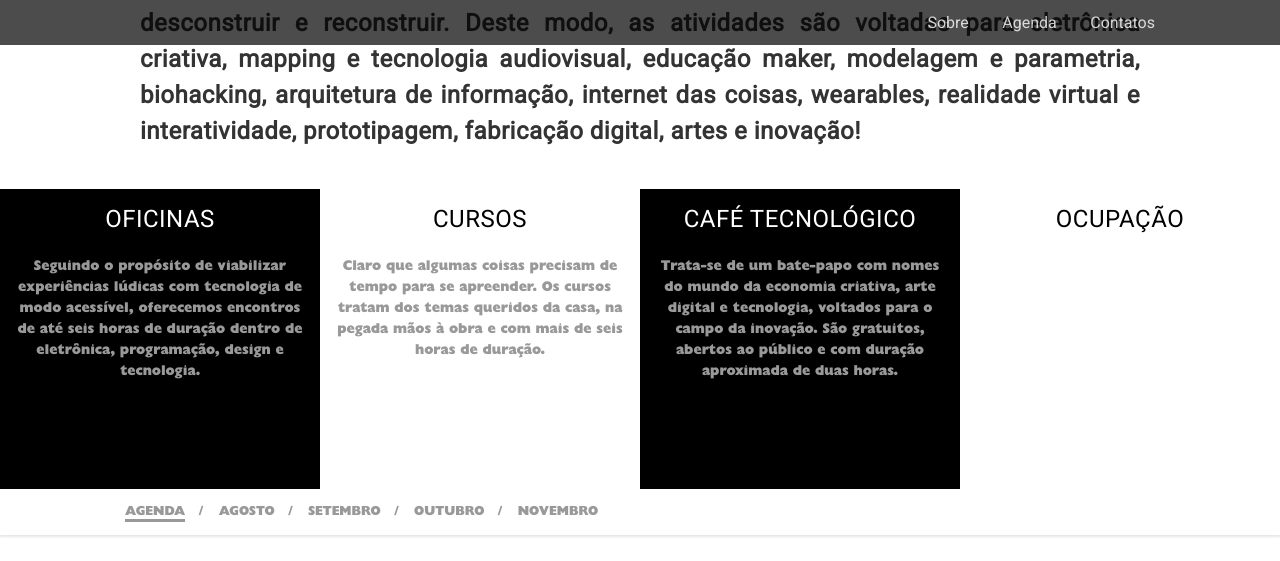
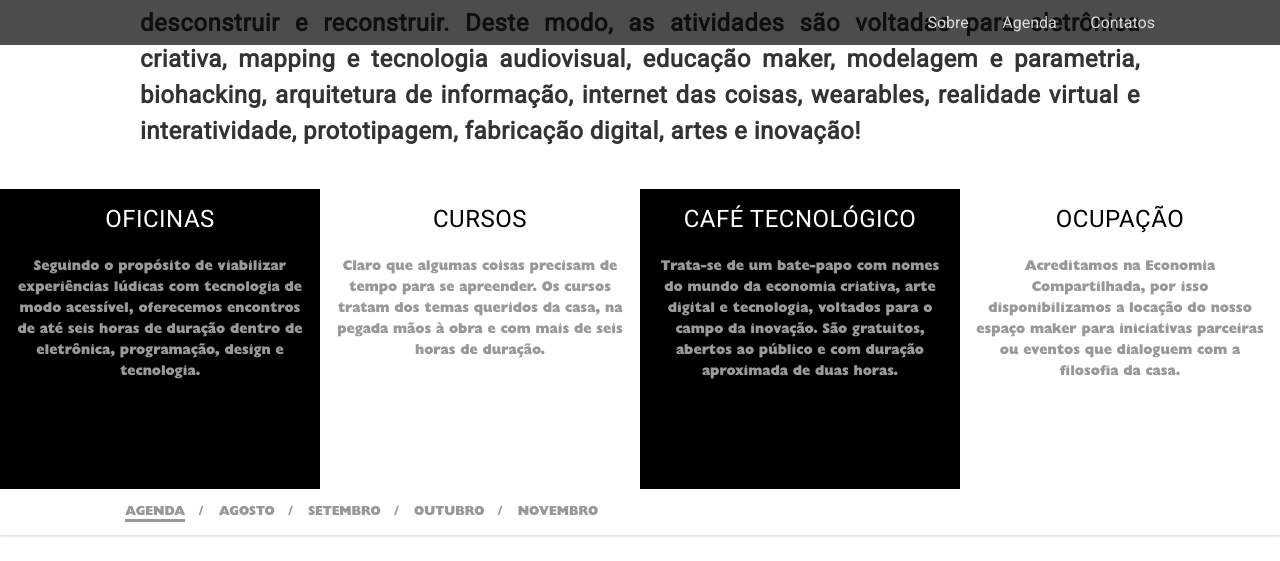
Before and after one commit to susan-lilo/Lilo.Site, a Jekyll site: the page built from _pages/index.md, in a window 1280 px wide and 900 px high, scrolled down 1371 px, cut to the strip 0-561 px from the top of the window. Built offline with Jekyll 4.4.1, drawn with Linux system fonts in a browser that asks for light colours.

Commit message:
mobile fix

```diff
--- a/_layouts/home.html
+++ b/_layouts/home.html
@@ -79,17 +79,17 @@
         </div>
 
         <div id="Sobre">
-            <div class="col-md-12 col-sm-12 center-vertical-position" style="height: 60em; background: black">
-                <div class="text-center" style="padding-bottom: 1.5em; font-size: 6em; font-family: Gill; color: white">
+            <div class="col-md-12 col-sm-12 center-vertical-position" style="min-height: 60em; background: black">
+                <div class="text-center" style="padding-bottom: 1.5em; font-size: 6vw; font-family: Gill; color: white">
                     <p>FÁBRICA DE</p>
                     <br>
-                    <p style="padding-top: .3em; transform: scale(1.5,2);">TECNOLOGIA</p>
+                    <p style="padding-top: 2vw; transform: scale(1.5,2);">TECNOLOGIA</p>
                     <br>
-                    <p style="padding-top: .7em; transform: scale(2.5,3);">CRIATIVA</p>
+                    <p style="padding-top: 4vw; transform: scale(2.5,3);">CRIATIVA</p>
                 </div>
             </div>
 
-            <div class="col-md-12 col-sm-12 center-vertical-position text-justify" style="height: 30em">
+            <div class="col-md-12 col-sm-12 center-vertical-position text-justify" style="min-height: 30em">
                 <h2 style="width: 80%; font-weight: bold">O Lilo.Zone é um ateliê compartilhado de uso criativo de tecnologia. Aqui é uma zona criativa de intersecções
                     entre tecnologia, design e arte. O princípio é o de fomentar experiências lúdicas e acessíveis com a
                     tecnologia como foco. Incentivar o aprendizado maker e a cultura do “faça você mesmo”, por meio de oficinas,
@@ -102,7 +102,7 @@
                 </h2>
             </div>
 
-            <div class="text-align-center" style="height: 20em;">
+            <div class="text-align-center" style="min-height: 20em;">
                 <div class="col-md-3 col-sm-3 square-about-black">
                     <h2>OFICINAS</h2>
                     <p>Seguindo o propósito de viabilizar experiências lúdicas com tecnologia de modo acessível, oferecemos
@@ -120,6 +120,8 @@
                 </div>
                 <div class="col-md-3 col-sm-3 square-about-white">
                     <h2>OCUPAÇÃO</h2>
+                    <p>Acreditamos na Economia Compartilhada, por isso disponibilizamos a locação do nosso espaço maker para
+                        iniciativas parceiras ou eventos que dialoguem com a filosofia da casa.</p>
                 </div>
             </div>
         </div>
```
